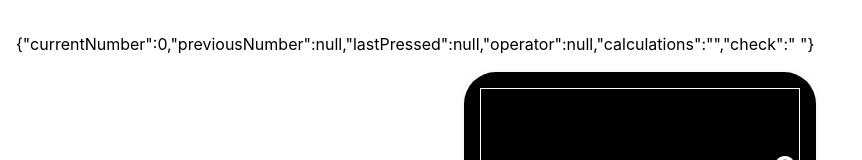
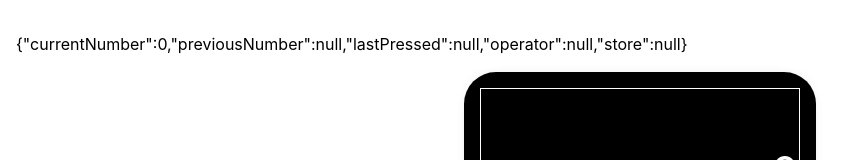
Before and after one commit to thecode-master-sy/react-calculator, a React (Vite) app: page / in a window 1280 px wide. Shown: the top 160 px of the page, without its empty margins (0-862 px from the left). Built offline with nearby package versions, Linux system fonts and the light colour scheme.

Commit message:
first commit

```diff
--- a/src/App.jsx
+++ b/src/App.jsx
@@ -16,77 +16,105 @@ export const Actions = {
 const reducer = (state, action) => {
   switch (action.type) {
     case Actions.Add_digit: {
+      if (state.currentNumber === 0 && action.payload.value === 0) {
+        return {
+          ...state,
+          lastPressed: "digit",
+        };
+      }
+
+      if (state.lastPressed !== "digit") {
+        return {
+          ...state,
+          currentNumber: action.payload.value,
+          lastPressed: "digit",
+        };
+      }
+
       return {
         ...state,
         currentNumber:
-          state.currentNumber == 0 || state.lastPressed == "operator"
+          state.currentNumber === 0 && state.lastPressed !== "digit"
             ? action.payload.value
-            : state.currentNumber.toString() + action.payload.value.toString(),
+            : state.currentNumber.toString() + action.payload.value,
         lastPressed: "digit",
-        calculations:
-          state.currentNumber === 0
-            ? state.calculations
-            : state.calculations + state.currentNumber.toString(),
       };
     }
 
     case Actions.Add_Operator: {
+      if (state.currentNumber !== null && state.previousNumber !== null) {
         const evaluated = Evaluate(
           state.previousNumber,
           state.operator,
           state.currentNumber
         );
+
         return {
           ...state,
-        previousNumber:
-          state.operator && state.lastPressed === "digit"
-            ? evaluated
-            : state.currentNumber,
-        currentNumber:
-          state.operator && state.lastPressed === "digit"
-            ? evaluated
-            : state.currentNumber,
+          previousNumber: evaluated,
+          currentNumber: evaluated,
           operator: action.payload.value,
           lastPressed: "operator",
-        calculations: state.operator
-          ? state.calculations + state.operator
-          : state.calculations,
         };
       }
-
-    case Actions.Add_Decimal: {
       return {
         ...state,
-        currentNumber: state.currentNumber.toString().includes(".")
-          ? state.currentNumber
-          : state.currentNumber.toString() + action.payload.value,
+        previousNumber: state.currentNumber,
+        operator: action.payload.value,
+        lastPressed: "operator",
       };
     }
 
     case Actions.Calculate: {
-      //i stopped here, yet to create the evaluate function==> recent stop
       const evaluated = Evaluate(
         state.previousNumber,
         state.operator,
         state.currentNumber
       );
+
+      if (state.lastPressed === "operator") {
+        return state;
+      }
+
+      if (state.lastPressed === "equals") {
+        const storedEvaluate = Evaluate(
+          state.currentNumber,
+          state.operator,
+          state.store
+        );
         return {
           ...state,
+          currentNumber: storedEvaluate,
+          lastPressed: "equals",
+        };
+      }
+
+      return {
+        ...state,
+        previousNumber: null,
         currentNumber: evaluated,
-        previousNumber: evaluated,
-        calculations: "",
+        store: state.currentNumber,
+        lastPressed: "equals",
+      };
+    }
+
+    case Actions.Add_Decimal: {
+      if (state.currentNumber.toString().includes(".")) {
+        return state;
+      }
+      return {
+        ...state,
+        currentNumber:
+          state.currentNumber.toString() + action.payload.value.toString(),
       };
     }
 
     case Actions.Clear: {
-      console.log("the calculator has been cleared");
       return {
-        ...state,
         currentNumber: 0,
         previousNumber: null,
+        operator: null,
         lastPressed: null,
-        operator: null,
-        calculations: "",
       };
     }
 
@@ -102,8 +130,7 @@ function App() {
     previousNumber: null,
     lastPressed: null,
     operator: null,
-    calculations: "",
-    check: " ",
+    store: null,
   });
 
   return (
@@ -111,10 +138,7 @@ function App() {
       <p> {JSON.stringify(display)}</p>
       <div className="CalcContainer">
         <div className="Screen">
-          <span className="fs-small display-block mg-bottom-large">
-            {display.previousNumber ? display.previousNumber : " "}{" "}
-            {display.operator ? display.operator : ""}
-          </span>
+          <span className="fs-small display-block mg-bottom-large"></span>
           <span className="fs-large">{display.currentNumber}</span>
         </div>
         <div className="ButtonContainer">
```
Lines whose indentation alone changed are shown as unchanged.
